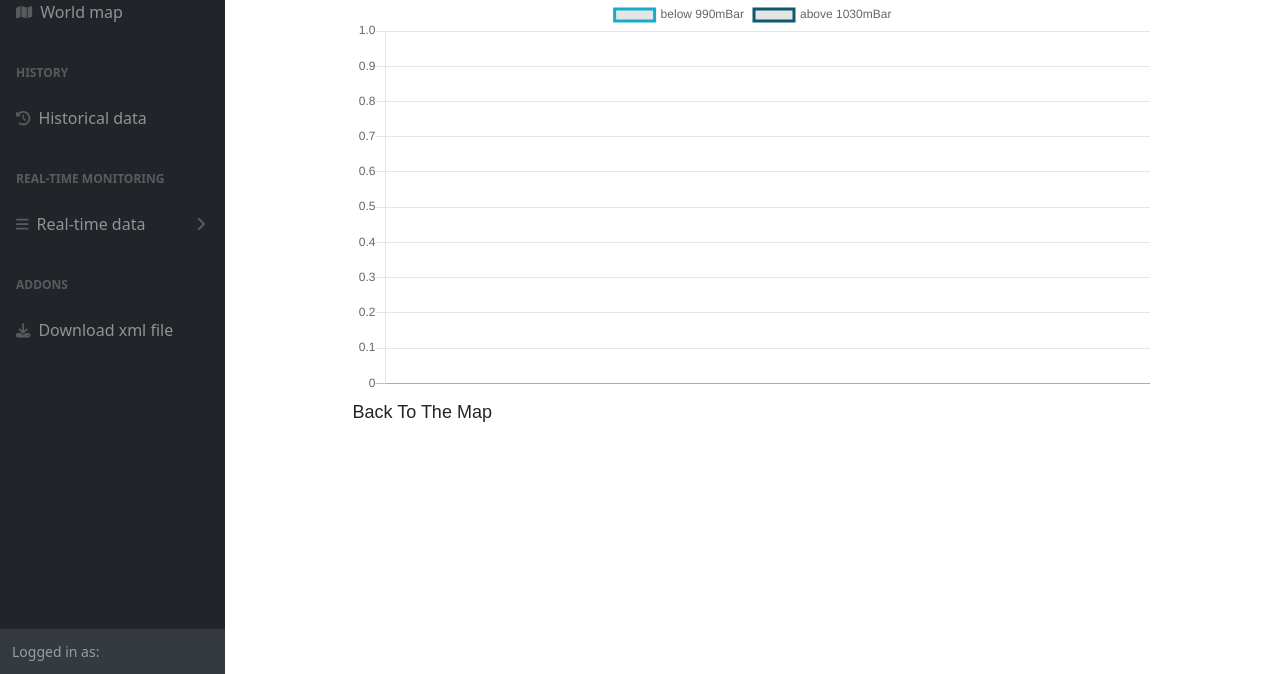
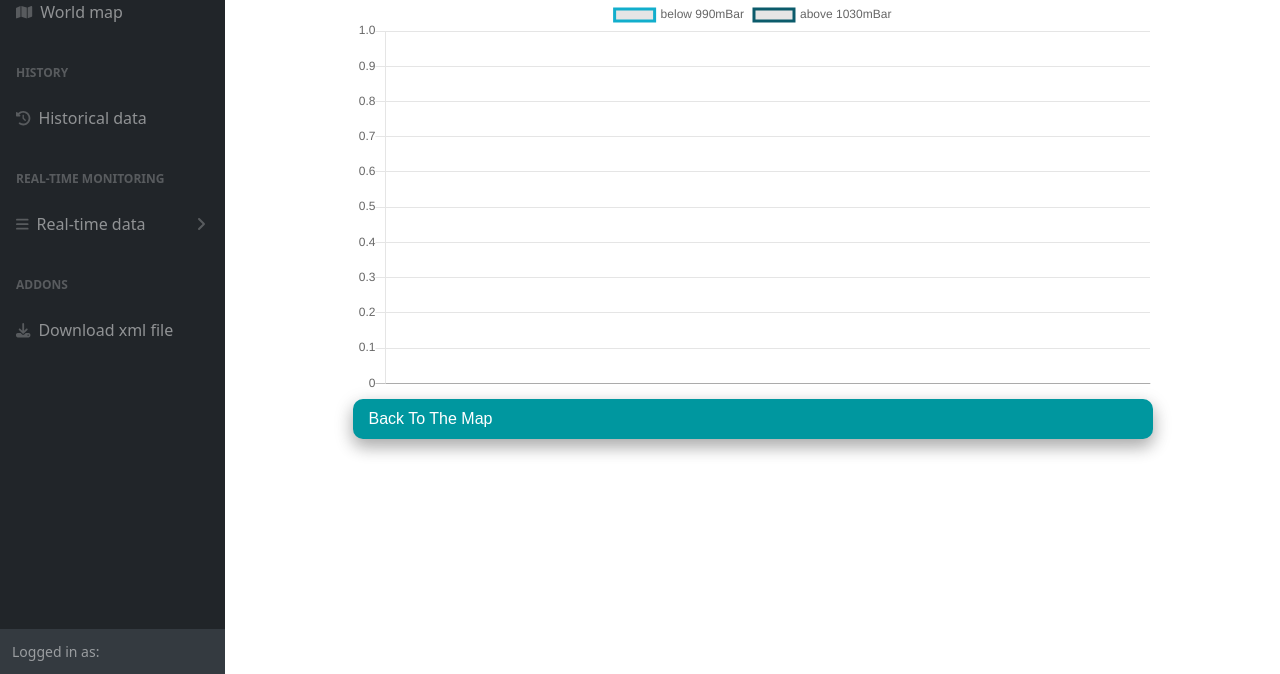
Before and after one commit to IhabSaf/AlAhali-Project-Periode4, a Symfony app: template templates/historical_data/chartPerPointer.html.twig in a window 1280 px wide. Shown: the part 126-800 px from the top of the page. Run offline with Twig, Linux system fonts and the light colour scheme; the template is opened without the code that fills it, so the values that code supplies are empty; some libraries are stand-ins or nearby versions.

Commit message:
button on back to map too big

```diff
--- a/public/css/HistoricalData.css
+++ b/public/css/HistoricalData.css
@@ -16,7 +16,10 @@
     min-width: 120px;
     box-shadow: 0 8px 16px 0 rgba(0,0,0,0.2), 0 6px 20px 0 rgba(0,0,0,0.19);
 }
-
+.chart-container {
+    border: 1px solid black; /* Set the border style */
+    padding: 10px; /* Add some padding to the container if desired */
+}
 #historical_station_select_Submit:hover {
     transition: 0.7s;
     background-color: #4B2343;
@@ -42,3 +45,23 @@
     height: 40vh;
     width: 60vw;
 }
+
+.download-xml-button{
+    align-content: center;
+    padding: 0.5em 1em;
+    font-size: 16px;
+    background-color: #00979F;
+    color: #fff;
+    border: none;
+    cursor: pointer;
+    border-radius:10px;
+    min-height:30px;
+    min-width: 120px;
+    box-shadow: 0 8px 16px 0 rgba(0,0,0,0.2), 0 6px 20px 0 rgba(0,0,0,0.19);
+}
+
+.download-xml-button:hover {
+    transition: 0.7s;
+    background-color: #4B2343;
+
+}
--- a/templates/historical_data/chartPerPointer.html.twig
+++ b/templates/historical_data/chartPerPointer.html.twig
@@ -8,9 +8,6 @@
 
 
 <div class="example-wrapper">
-
-
-
     <p id="current-station">Current station: {{ selected_station }}</p>
 
     <div>
@@ -29,10 +26,10 @@
     </script>
     </div>
 
-    <script src="{{ asset('assets/demo/historicalData.js') }}"></script>
 
     <div class="download-xml-button">
         <a class="nav-link" href="{{ path('app_dashboard') }}">Back To The Map</a>
     </div>
-
+    <script src="{{ asset('assets/demo/historicalData.js') }}"></script>
+</div>
 {% endblock %}
```
Also changed, not shown: templates/historical_data/index.html.twig (+4 -4 lines).
